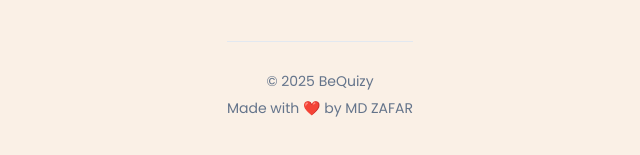
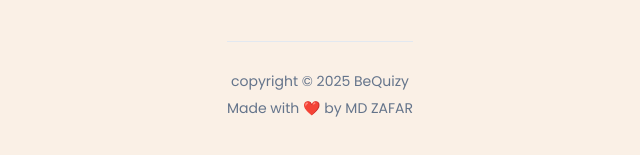
Before and after one commit to mdzafar99/BeQuizy, a plain HTML site: page index.html in a window 1280 px wide. Shown: the part 633-788 px from the top of the page, 320-960 px from the left. Drawn offline with Linux system fonts and the light colour scheme.

Commit message:
Update index.html

```diff
--- a/index.html
+++ b/index.html
@@ -58,7 +58,7 @@
 
         <!-- Footer -->
         <footer class="app-footer">
-            <p>&copy; 2025 BeQuizy</p>
+            <p>copyright &copy; 2025 BeQuizy</p>
             <p>Made with ❤️ by MD ZAFAR</p>
         </footer>
     </div>
```
